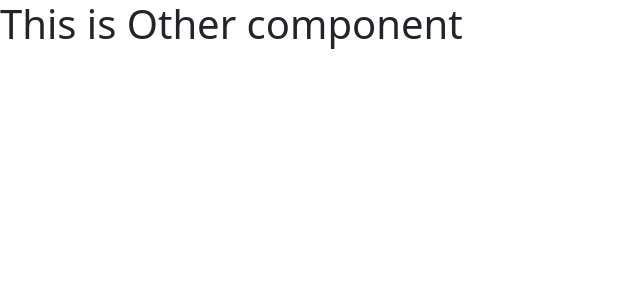
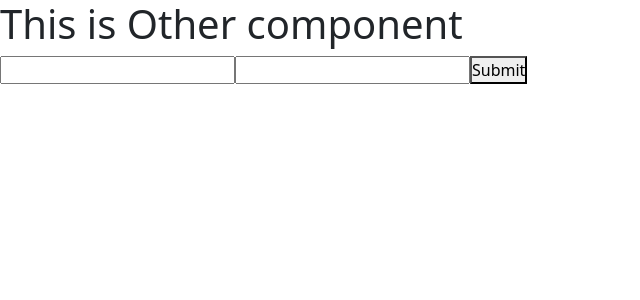
Before and after one commit to furiousnur/React-Basic, a React (Create React App) app: page / in a window 1280 px wide. Shown: the top 300 px of the page, without its empty margins (0-640 px from the left). Built offline with nearby package versions, Linux system fonts and the light colour scheme.

Commit message:
useRef hook use in form, direct access dom using ref

```diff
--- a/src/components/Lazy/Other.js
+++ b/src/components/Lazy/Other.js
@@ -1,9 +1,23 @@
-import React from 'react';
+import React, {useRef} from 'react';
 
 const Other = () => {
+    const userNameRef = useRef();
+    const passwordRef = useRef();
+
+    const handleSubmitForm = (e) =>{
+        e.preventDefault();
+        const name = userNameRef.current.value;
+        const password = passwordRef.current.value;
+        console.log({name, password});
+    }
     return (
         <div>
             <h1>This is Other component</h1>
+            <form onSubmit={handleSubmitForm}>
+                <input type="text" name="userName" ref={userNameRef}/>
+                <input type="password" name="password" ref={passwordRef}/>
+                <button type="submit">Submit</button>
+            </form>
         </div>
     );
 };
```
